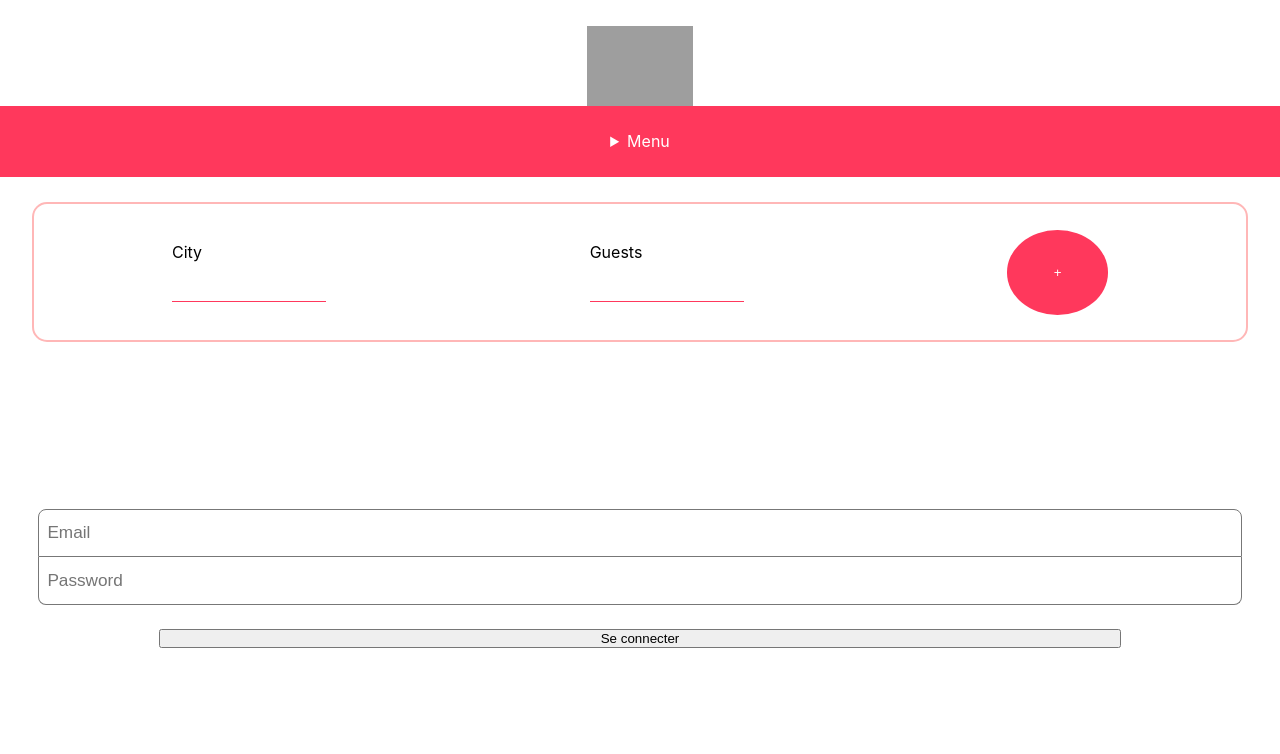
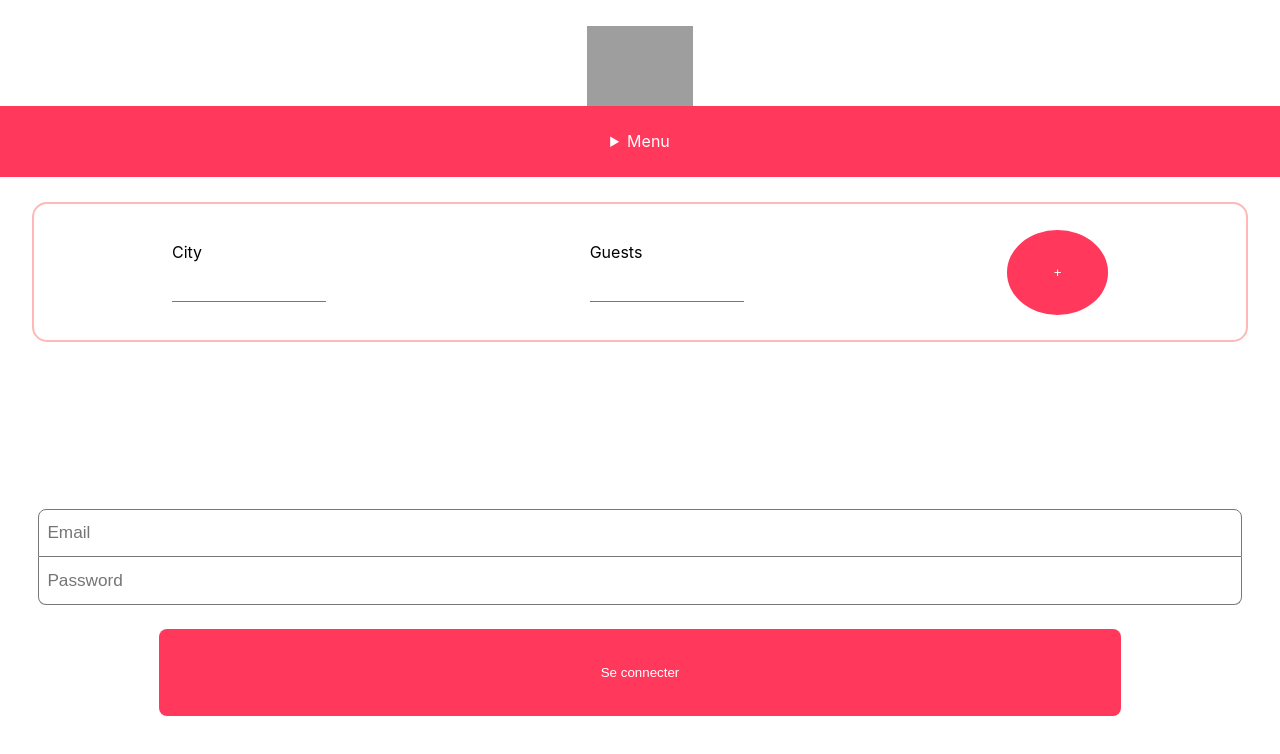
Before and after one commit to rapatte/airbnbfront, a React (Create React App) app: page /login in a window 1280 px wide. Shown: the top 754 px of the page. Built offline with nearby package versions, Linux system fonts and the light colour scheme; grey boxes are pictures that could not be loaded.

Commit message:
Add login style and error message

```diff
--- a/src/components/Button/button.scss
+++ b/src/components/Button/button.scss
@@ -28,3 +28,12 @@ button.red {
     border-radius: 50%;
     color: $white;
 }
+
+.submit-form {
+    background-color: $maincolor;
+    border: none;
+    border-radius: 8px;
+    display: block;
+    padding: 3% 4% ;
+    color: $white;
+}
--- a/src/components/Button/index.jsx
+++ b/src/components/Button/index.jsx
@@ -2,7 +2,7 @@ import './button.scss';
 
 function Button(props) {
   return (
-        <button className={`${props.size} ${props.color}`}
+        <button className={`${props.size} ${props.class}`}
         onClick={props.handleClick}>{props.value}</button>
   );
 }
--- a/src/pages/Login/Form/LoginForm.jsx
+++ b/src/pages/Login/Form/LoginForm.jsx
@@ -28,7 +28,7 @@ class LoginForm extends React.Component {
 
     handleClick = async (e) => {
       const { email, password } = this.state;
-
+      e.preventDefault();
       try {
         const response = await userService.login(email, password);
         localStorage.setItem('token', response.data.token);
@@ -39,7 +39,7 @@ class LoginForm extends React.Component {
         this.context.setUser({ user });
       }
       catch (err) {
-        this.setState({ error: err.message });
+        this.setState({ error: err.response.data.message });
       }
     }
 
@@ -50,10 +50,10 @@ class LoginForm extends React.Component {
           <main>
               <form className='login-form'>
                 {/* {console.log(store)} */}
-                  {this.state.error && <h6>{this.state.error}</h6>}
+                  {this.state.error && <h6 className='error-form'>{this.state.error}</h6>}
                   <InputText type='email' name='email' value={this.state.email} handleChange={this.handleChange} placeholder={'Email'} border='top'/>
                   <InputText type='password' name='password' value={this.state.password} handleChange={this.handleChange} placeholder={'Password'} border='bottom'/>
-                  <Button size="large" value="Se connecter" handleClick={this.handleClick} />
+                  <Button size="large" class='submit-form' value="Se connecter" handleClick={this.handleClick} />
               </form>
           </main>
         )}
--- a/src/pages/Login/Form/form.scss
+++ b/src/pages/Login/Form/form.scss
@@ -12,4 +12,10 @@
             margin-bottom: 2%;
         }
     }
+    .error-form {
+        color: red;
+        margin-bottom: 2%;
+        font-size: 0.75rem;
+        font-weight: 500;
+    }
 }
--- a/src/pages/partials/Header/searchBar.jsx
+++ b/src/pages/partials/Header/searchBar.jsx
@@ -34,7 +34,7 @@ class SearchBar extends React.Component {
           <label htmlFor="guests">Guests</label>
         </div>
 
-        <Button color="red" value="+" />
+        <Button class="red" value="+" />
       </form>
     );
   }
```
